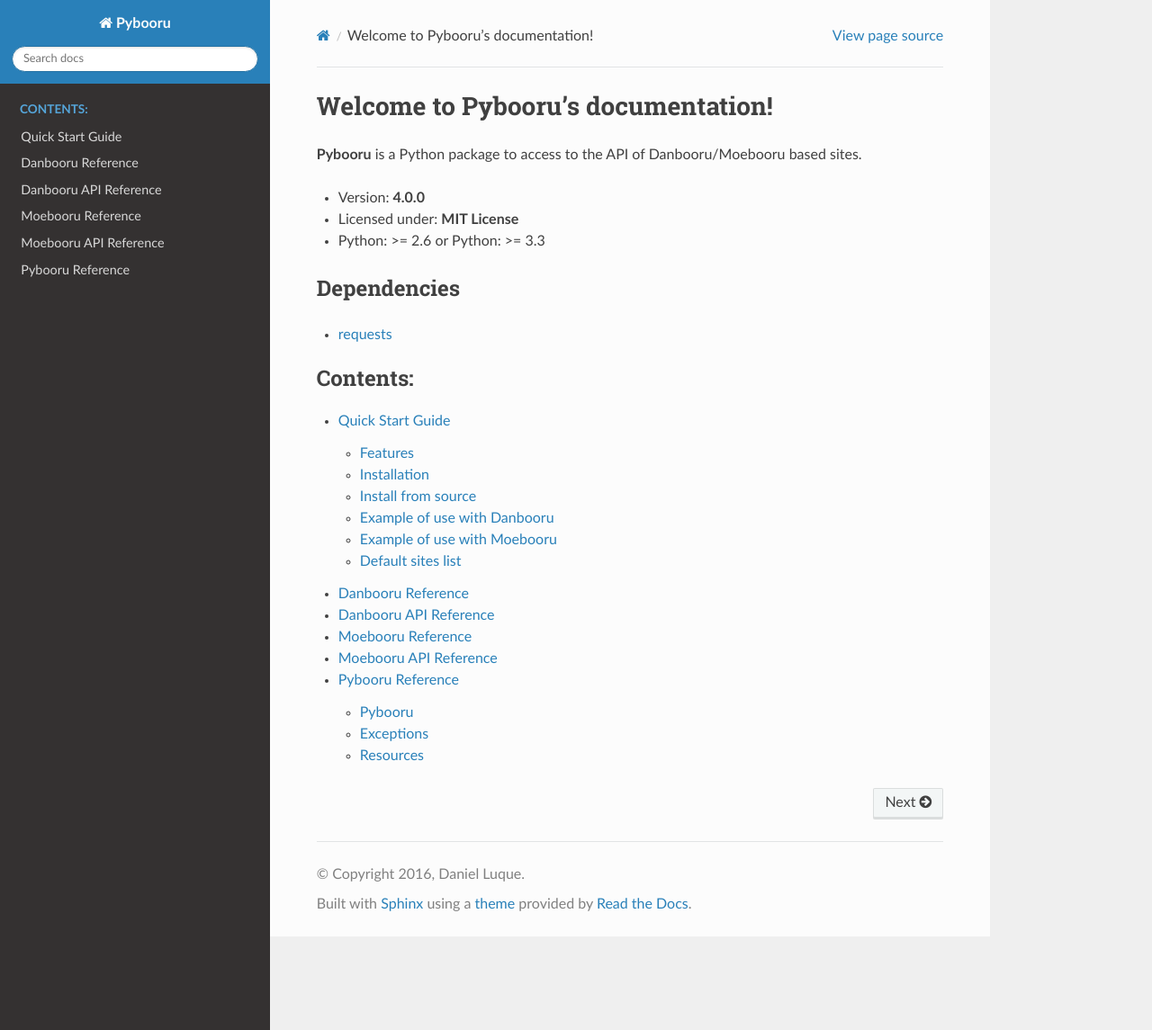
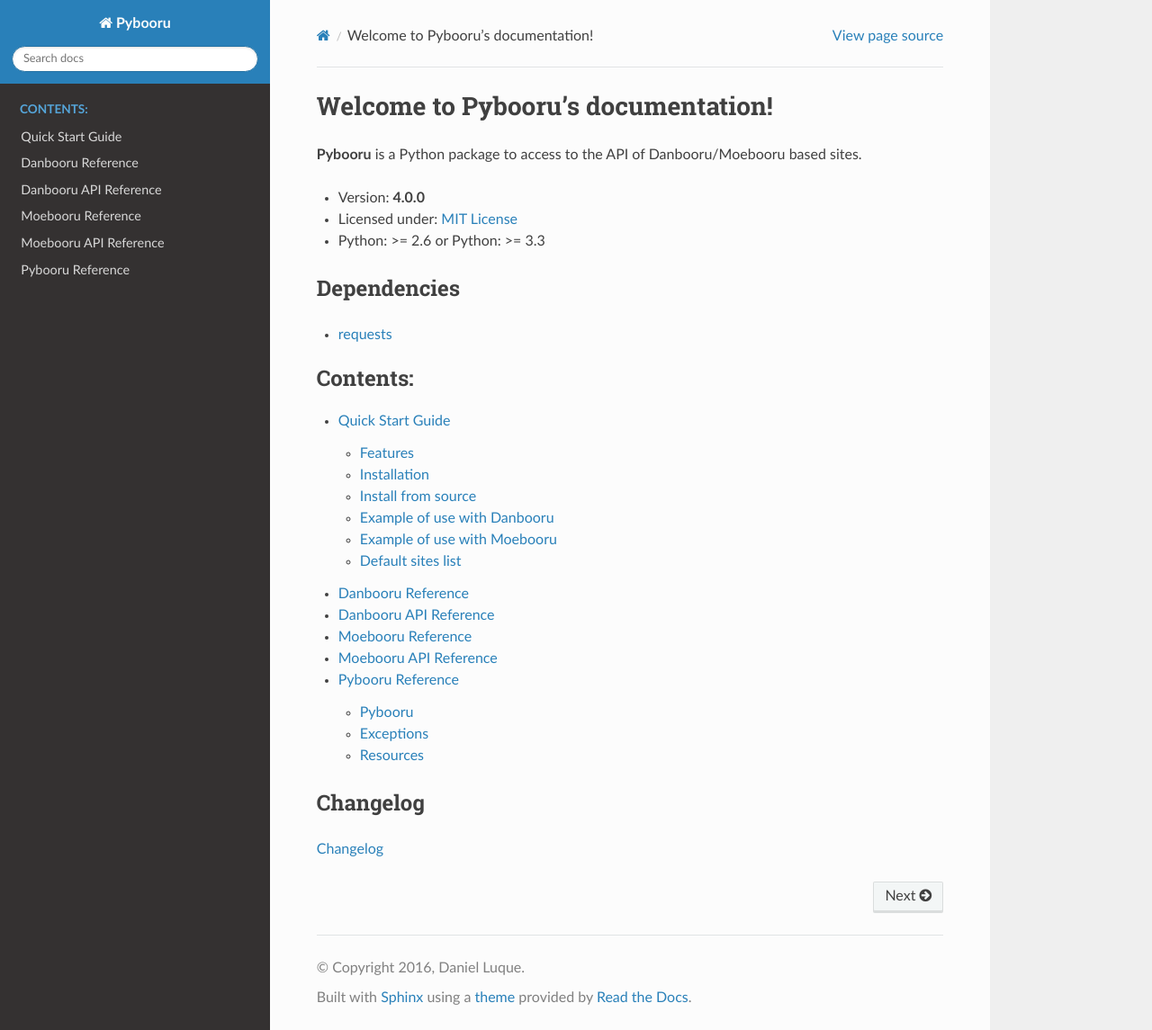
Before and after one commit to LuqueDaniel/pybooru, a Sphinx documentation site: the page built from docs/source/index.rst, in a window 1280 px wide and 1145 px high. Shown: the whole window at 90% size. Built offline with Sphinx 7.4.7 and the Read the Docs theme 2.0.0, drawn with Linux system fonts in a browser that asks for light colours.

Commit message:
Docs: update index.rst
Adds license and changelog.

```diff
--- a/docs/source/index.rst
+++ b/docs/source/index.rst
@@ -9,7 +9,7 @@
 **Pybooru** is a Python package to access to the API of Danbooru/Moebooru based sites.
 
 - Version: **4.0.0**
-- Licensed under: **MIT License**
+- Licensed under: `MIT License <https://github.com/LuqueDaniel/pybooru/blob/master/LICENSE>`_
 - Python: >= 2.6 or Python: >= 3.3
 
 Dependencies
@@ -28,3 +28,8 @@
    moebooru
    api_moebooru
    pybooru
+
+Changelog
+---------
+
+`Changelog <https://github.com/LuqueDaniel/pybooru/blob/master/changelog.md>`_
```
